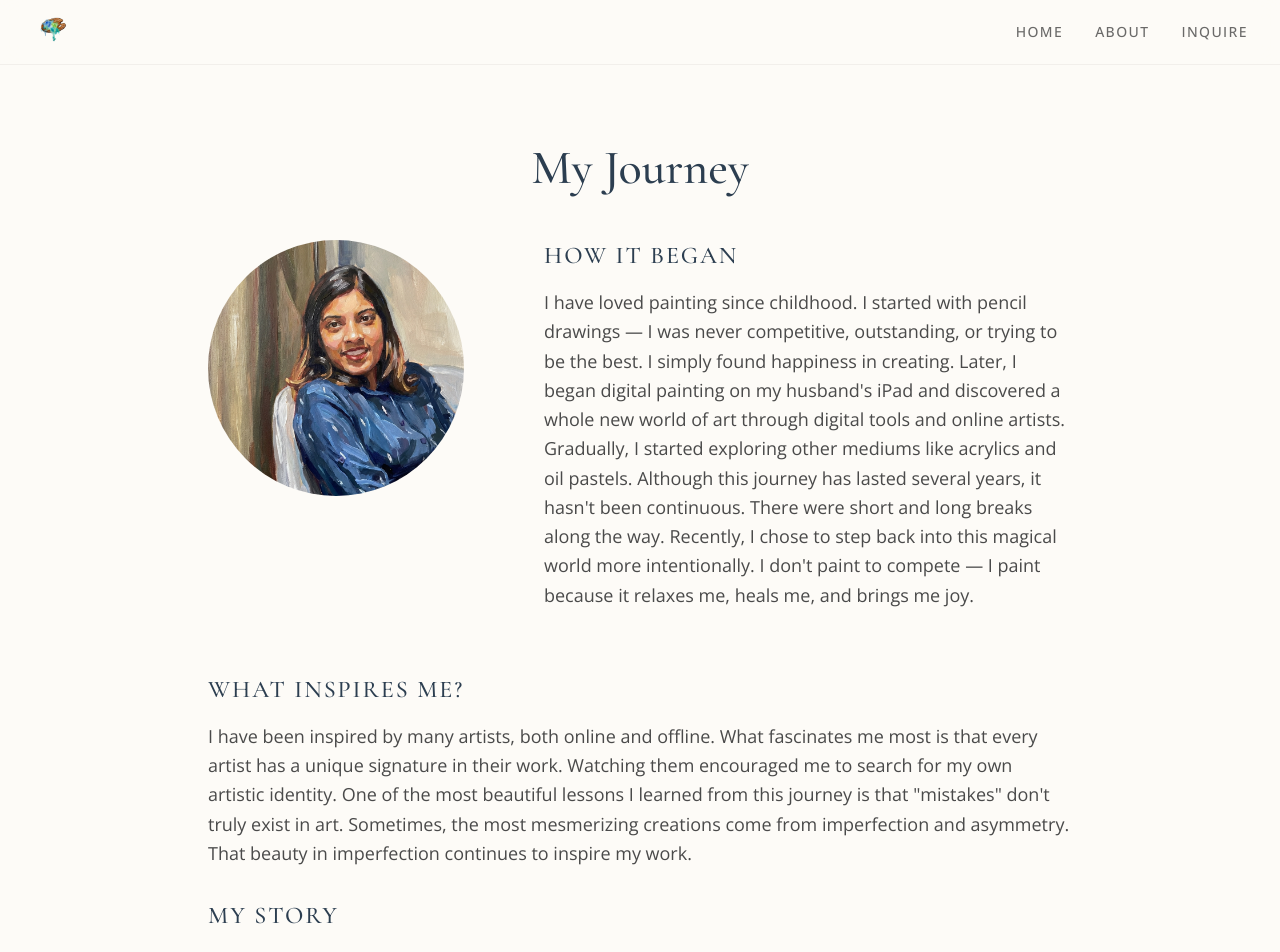
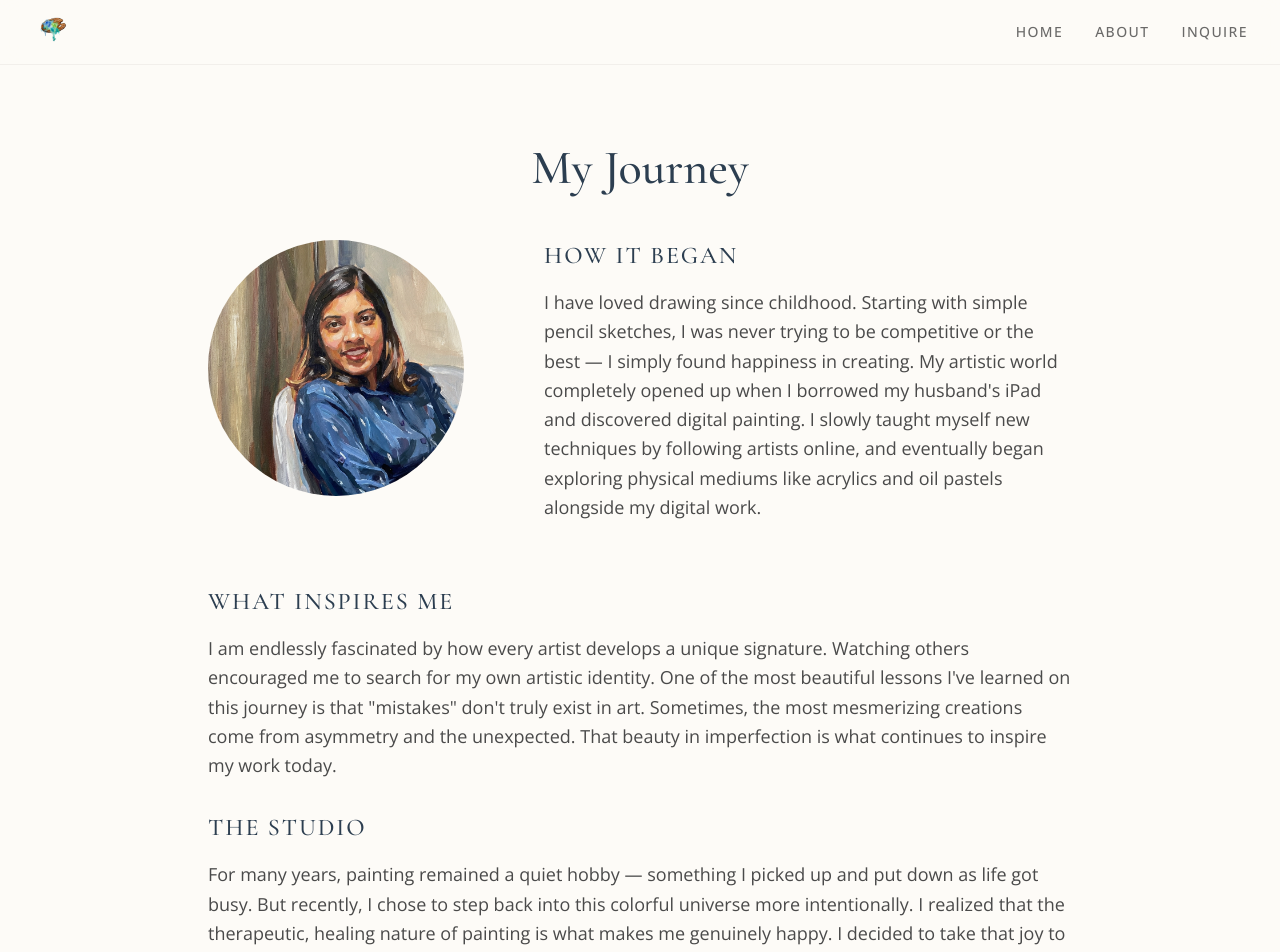
Before and after one commit to daredeep33/spilledpalettestudio, a Next.js app: page /about in a window 1280 px wide. Shown: the top 952 px of the page. Built offline with nearby package versions, Linux system fonts and the light colour scheme.

Commit message:
Update About page with refined copy

```diff
--- a/app/about/page.tsx
+++ b/app/about/page.tsx
@@ -35,7 +35,7 @@ export default function AboutPage() {
                 How It Began
               </h2>
               <p className="text-lg leading-relaxed">
-                I have loved painting since childhood. I started with pencil drawings — I was never competitive, outstanding, or trying to be the best. I simply found happiness in creating. Later, I began digital painting on my husband's iPad and discovered a whole new world of art through digital tools and online artists. Gradually, I started exploring other mediums like acrylics and oil pastels. Although this journey has lasted several years, it hasn't been continuous. There were short and long breaks along the way. Recently, I chose to step back into this magical world more intentionally. I don't paint to compete — I paint because it relaxes me, heals me, and brings me joy.
+                I have loved drawing since childhood. Starting with simple pencil sketches, I was never trying to be competitive or the best — I simply found happiness in creating. My artistic world completely opened up when I borrowed my husband's iPad and discovered digital painting. I slowly taught myself new techniques by following artists online, and eventually began exploring physical mediums like acrylics and oil pastels alongside my digital work.
               </p>
             </section>
           </div>
@@ -44,19 +44,19 @@ export default function AboutPage() {
         <div className="space-y-8 text-[#4a4a4a]">
           <section>
             <h2 className="font-serif text-2xl text-[#2c3e50] mb-4">
-              What inspires me?
+              What Inspires Me
             </h2>
             <p className="text-lg leading-relaxed">
-              I have been inspired by many artists, both online and offline. What fascinates me most is that every artist has a unique signature in their work. Watching them encouraged me to search for my own artistic identity. One of the most beautiful lessons I learned from this journey is that "mistakes" don't truly exist in art. Sometimes, the most mesmerizing creations come from imperfection and asymmetry. That beauty in imperfection continues to inspire my work.
+              I am endlessly fascinated by how every artist develops a unique signature. Watching others encouraged me to search for my own artistic identity. One of the most beautiful lessons I've learned on this journey is that "mistakes" don't truly exist in art. Sometimes, the most mesmerizing creations come from asymmetry and the unexpected. That beauty in imperfection is what continues to inspire my work today.
             </p>
           </section>
 
           <section>
             <h2 className="font-serif text-2xl text-[#2c3e50] mb-4">
-              My story
+              The Studio
             </h2>
             <p className="text-lg leading-relaxed">
-              For many years, painting and drawing were hobbies that quietly stayed with me, yet remained unexplored. When social media opened doors for artists around the world, I began following them and slowly taught myself how to nurture my creative side. During this process, I realized something important — creating art made me genuinely happy. The therapeutic and healing nature of painting made me fall in love with this universe of colors and patterns. That's when I decided to take it to the next level and build something of my own. And that is how Spilled Palette Studio was born.
+              For many years, painting remained a quiet hobby — something I picked up and put down as life got busy. But recently, I chose to step back into this colorful universe more intentionally. I realized that the therapeutic, healing nature of painting is what makes me genuinely happy. I decided to take that joy to the next level and build something of my own. That is how Spilled Palette Studio was born.
             </p>
           </section>
         </div>
```
